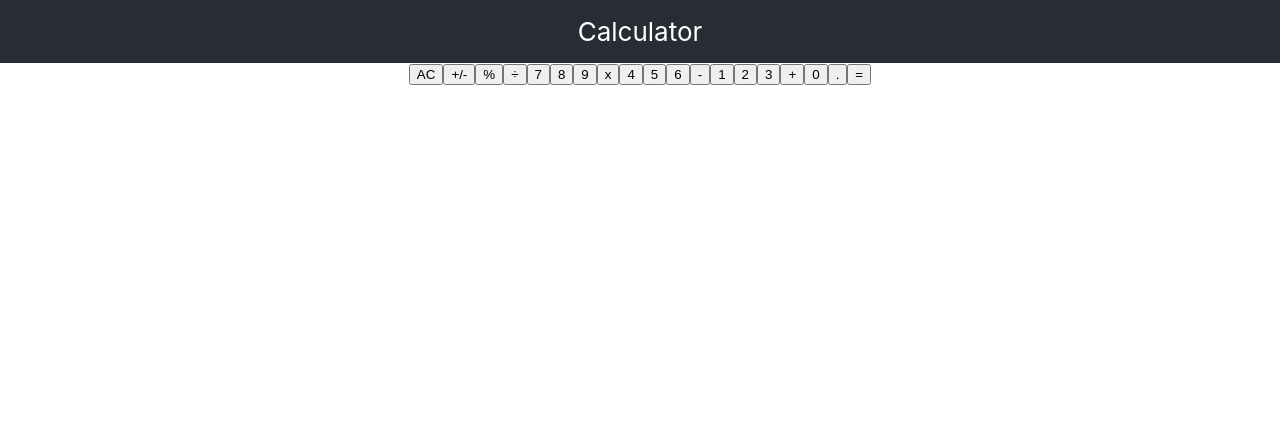
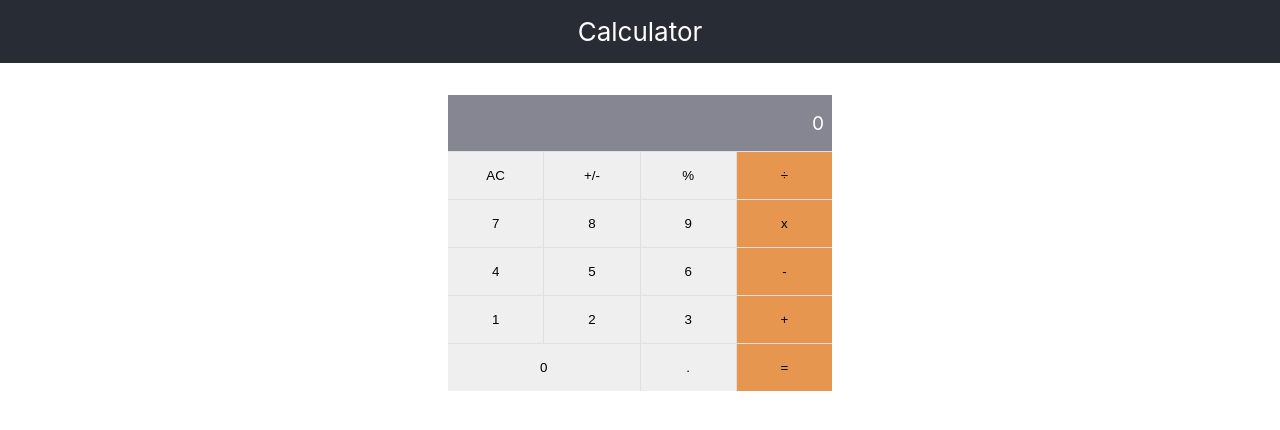
Before and after one commit to jsug9/math-magicians, a React (Create React App) app: page / in a window 1280 px wide. Shown: the top 430 px of the page. Built offline with nearby package versions, Linux system fonts and the light colour scheme.

Commit message:
add calculator css

```diff
--- a/src/App.css
+++ b/src/App.css
@@ -1,11 +1,5 @@
 .App {
   text-align: center;
-}
-
-@media (prefers-reduced-motion: no-preference) {
-  .App-logo {
-    animation: App-logo-spin infinite 20s linear;
-  }
 }
 
 .App-header {
@@ -17,18 +11,54 @@
   justify-content: center;
   font-size: calc(10px + 2vmin);
   color: white;
+  margin-bottom: 2rem;
 }
 
-.App-link {
-  color: #61dafb;
+/* Calculator */
+.calculator-container {
+  display: flex;
+  justify-content: space-around;
+  align-items: flex-start;
+  margin: 0 auto;
+  width: 100%;
 }
 
-@keyframes App-logo-spin {
-  from {
-    transform: rotate(0deg);
-  }
+.calculator {
+  display: flex;
+  flex-direction: column;
+  width: 30%;
+  gap: 1px;
+  background-color: #e0e0e0;
+}
 
-  to {
-    transform: rotate(360deg);
-  }
+.calc-screen {
+  background-color: #858692;
+  display: flex;
+  justify-content: right;
+  align-items: center;
+  height: 3.5rem;
+  padding: 0 0.5rem;
+  font-size: 1.2rem;
+  color: #fff;
 }
+
+.buttons {
+  display: grid;
+  grid-template-columns: repeat(4, 1fr);
+  grid-column-gap: 1px;
+  grid-row-gap: 1px;
+}
+
+.calc-button {
+  border: none;
+  padding: 1rem;
+  margin: 0;
+}
+
+.orange-button {
+  background-color: #e79650;
+}
+
+.double-sized {
+  grid-column: span 2;
+}
--- a/src/components/Calculator.js
+++ b/src/components/Calculator.js
@@ -5,20 +5,22 @@ const Calculator = () => {
 
   const setClass = (button) => {
     if (button === '÷' || button === 'x' || button === '-' || button === '+' || button === '=') {
-      return 'orange-button';
+      return 'calc-button orange-button';
     }
 
     if (button === '0') {
-      return 'double-sized';
+      return 'calc-button double-sized';
     }
 
-    return '';
+    return 'calc-button';
   };
 
   return (
     <div className="calculator-container">
       <div className="calculator">
-        <div className="cScreen" />
+        <div className="calc-screen">
+          <p>0</p>
+        </div>
         <div className="buttons">
           {buttons.map((button) => (<button key={button} className={setClass(button)} type="button">{button}</button>))}
         </div>
```
